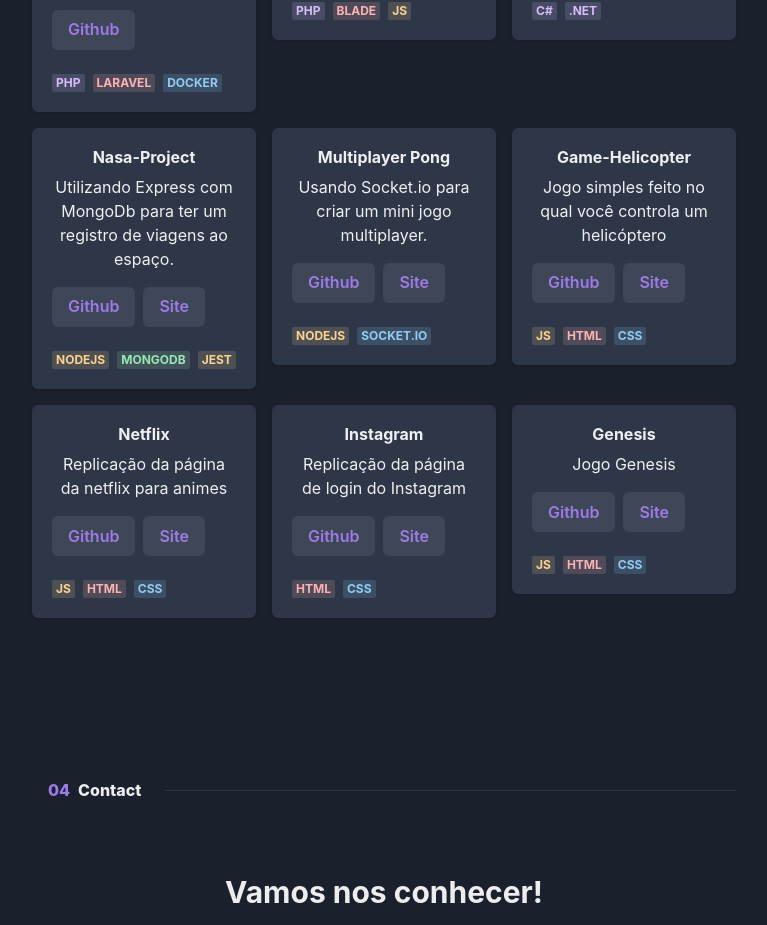
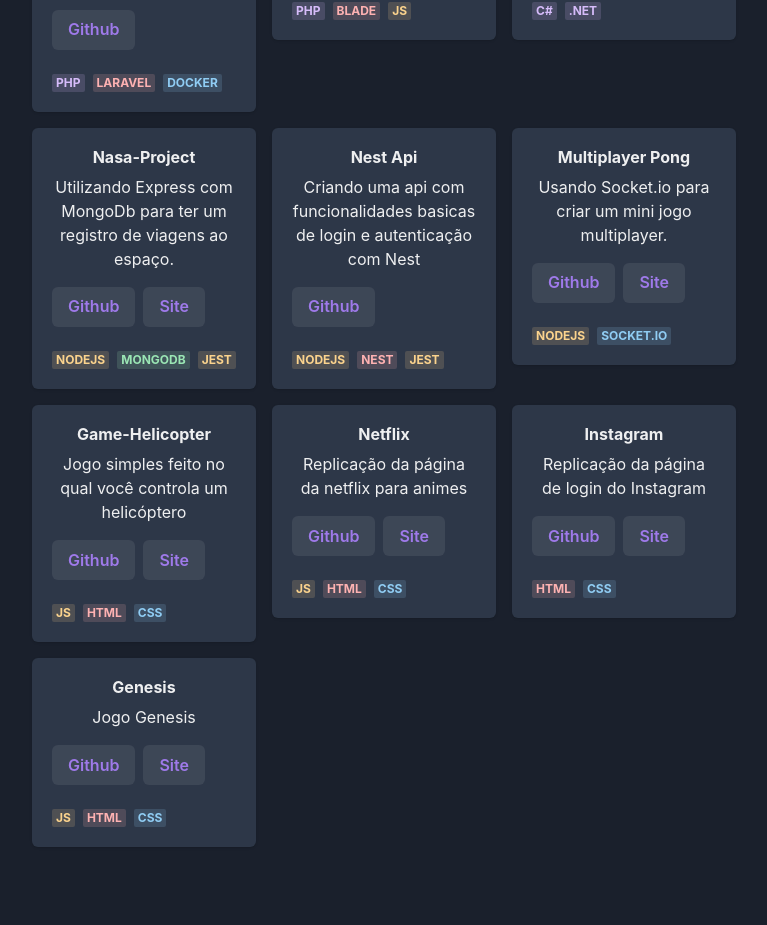
Before and after one commit to joaol23/portifolio, a Next.js app: page / in a window 1280 px wide. Shown: the part 3730-4655 px from the top of the page, without its empty margins (256-1023 px from the left). Built offline with nearby package versions, Linux system fonts and the light colour scheme.

Commit message:
new(curso): Concluindo novo curso de nest e adicionando certificado e projeto

```diff
--- a/src/data/experience/index.ts
+++ b/src/data/experience/index.ts
@@ -143,6 +143,55 @@
         ]
     },
     {
+        role: "NestJS Fundamentos - [2024]",
+        tags: ["certificates"],
+        image: "../../../assets/education/udemy.png",
+        period: {
+            begin: "Outubro 2023",
+            end: "Novembro 2023"
+        },
+        badges: [
+            {
+                text: "Node.js",
+                colorScheme: "orange"
+            },
+            {
+                text: "Nest",
+                colorScheme: "red"
+            },
+            {
+                text: "Jest",
+                colorScheme: "blue"
+            },
+            {
+                text: "TypeOrm",
+                colorScheme: "blue"
+            }
+        ],
+        items: [
+            {
+                id: "certificate_3",
+                text: "Tecnologias",
+                description: "Node.js, Nest, Jest, TypeOrm, Prisma"
+            },
+            {
+                id: "certificate_4",
+                text: "Descrição",
+                description: "Entendendo como funciona o Nest e como utilizar suas principais funcionalidades"
+            },
+            {
+                id: "certificate_5",
+                text: "Carga Horária",
+                description: "15  horas"
+            },
+            {
+                id: "certificate_6",
+                text: "Referência",
+                link: "https://www.udemy.com/certificate/UC-3016030e-07ba-467f-b14d-20c787efebbf/"
+            }
+        ]
+    },
+    {
         role: "Desenvolvimento Web PHP",
         tags: ["certificates"],
         image: "../../../assets/jobs/construsite.png",
--- a/src/data/projects/index.ts
+++ b/src/data/projects/index.ts
@@ -3,89 +3,92 @@
 export const projects: projectProps[] = [
   {
     name: "Cotemig Projects Front",
-        description: "Projeto Utilizando React e Next para mostrar os conteúdos de projetos feitos durante o curso Técnico no cotemig",
+    description:
+      "Projeto Utilizando React e Next para mostrar os conteúdos de projetos feitos durante o curso Técnico no cotemig",
     image: "../../../assets/projects/project-front.png",
     badges: [
       {
         text: "React",
-                colorScheme: "blue"
+        colorScheme: "blue",
       },
       {
         text: "Next",
-                colorScheme: "white"
+        colorScheme: "white",
       },
       {
         text: "Typescript",
-                colorScheme: "blue"
-            }
+        colorScheme: "blue",
+      },
     ],
     buttons: [
       {
-                text: 'Github',
-                href: "https://github.com/joaol23/cotemig-project-front"
+        text: "Github",
+        href: "https://github.com/joaol23/cotemig-project-front",
       },
       {
-                text: 'Site',
-                href: "https://cotemig-project-front.vercel.app"
-            }
-        ]
+        text: "Site",
+        href: "https://cotemig-project-front.vercel.app",
+      },
+    ],
   },
   {
     name: "Cotemig Projects API",
-        description: "Uma api feita para trabalhar com os projetos feitos durante o curso técnico do Cotemig",
+    description:
+      "Uma api feita para trabalhar com os projetos feitos durante o curso técnico do Cotemig",
     image: "../../../assets/projects/project-api.png",
     badges: [
       {
         text: "Node",
-                colorScheme: "green"
+        colorScheme: "green",
       },
       {
         text: "Express",
-                colorScheme: "blue"
+        colorScheme: "blue",
       },
       {
         text: "Typescript",
-                colorScheme: "blue"
-            }
+        colorScheme: "blue",
+      },
     ],
     buttons: [
       {
-                text: 'Github',
-                href: "https://github.com/joaol23/api_projects_cotemig"
+        text: "Github",
+        href: "https://github.com/joaol23/api_projects_cotemig",
       },
       {
-                text: 'Docs',
-                href: "https://api-projetos.onrender.com/doc"
-            }
-        ]
-    }
+        text: "Docs",
+        href: "https://api-projetos.onrender.com/doc",
+      },
+    ],
+  },
 ];
 
 export const others: OtherProjectsProps[] = [
   {
     name: "Projeto Laravel",
-        description: "Projeto em desenvolvimento que estou usando para praticar conhecimentos e arquiteturas com Laravel",
+    description:
+      "Projeto em desenvolvimento que estou usando para praticar conhecimentos e arquiteturas com Laravel",
     tags: ["php"],
     badges: [
       {
         text: "PHP",
-                colorScheme: "purple"
+        colorScheme: "purple",
       },
       {
         text: "Laravel",
-                colorScheme: "red"
+        colorScheme: "red",
       },
       {
         text: "Docker",
-                colorScheme: "blue"
-            }
+        colorScheme: "blue",
+      },
     ],
     buttons: [
       {
-                text: 'Github',
-                href: "https://github.com/joaol23/laravel-project"
-            }
-        ]
+        text: "Github",
+        href: "https://github.com/joaol23/laravel-project",
+      },
+    ],
   },
   {
     name: "Alura Series",
@@ -94,23 +97,23 @@
     badges: [
       {
         text: "PHP",
-                colorScheme: "purple"
+        colorScheme: "purple",
       },
       {
         text: "Blade",
-                colorScheme: "red"
+        colorScheme: "red",
       },
       {
         text: "Js",
-                colorScheme: "orange"
-            }
+        colorScheme: "orange",
+      },
     ],
     buttons: [
       {
-                text: 'Github',
-                href: "https://github.com/joaol23/laravel-alura-series"
-            }
-        ]
+        text: "Github",
+        href: "https://github.com/joaol23/laravel-alura-series",
+      },
+    ],
   },
   {
     name: "RPG",
@@ -119,47 +122,75 @@
     badges: [
       {
         text: "C#",
-                colorScheme: "purple"
+        colorScheme: "purple",
       },
       {
         text: ".Net",
-                colorScheme: "purple"
-            }
+        colorScheme: "purple",
+      },
     ],
     buttons: [
       {
-                text: 'Github',
-                href: "https://github.com/joaol23/rpg"
-            }
-        ]
-    },    {
+        text: "Github",
+        href: "https://github.com/joaol23/rpg",
+      },
+    ],
+  },
+  {
     name: "Nasa-Project",
-        description: "Utilizando Express com MongoDb para ter um registro de viagens ao espaço.",
+    description:
+      "Utilizando Express com MongoDb para ter um registro de viagens ao espaço.",
     tags: ["js"],
     badges: [
       {
         text: "NodeJs",
-                colorScheme: "orange"
+        colorScheme: "orange",
       },
       {
         text: "MongoDB",
-                colorScheme: "green"
+        colorScheme: "green",
       },
       {
         text: "Jest",
-                colorScheme: "orange"
-            }
+        colorScheme: "orange",
+      },
     ],
     buttons: [
       {
-                text: 'Github',
-                href: "https://github.com/joaol23/nasa-project"
+        text: "Github",
+        href: "https://github.com/joaol23/nasa-project",
       },
       {
-                text: 'Site',
-                href: "https://nasa-project-2by6.onrender.com/"
-            }
-        ]
+        text: "Site",
+        href: "https://nasa-project-2by6.onrender.com/",
+      },
+    ],
+  },
+  {
+    name: "Nest Api",
+    description:
+      "Criando uma api com funcionalidades basicas de login e autenticação com Nest",
+    tags: ["js"],
+    badges: [
+      {
+        text: "NodeJs",
+        colorScheme: "orange",
+      },
+      {
+        text: "Nest",
+        colorScheme: "red",
+      },
+      {
+        text: "Jest",
+        colorScheme: "orange",
+      },
+    ],
+    buttons: [
+      {
+        text: "Github",
+        href: "https://github.com/joaol23/api-nest",
+      },
+    ],
   },
   {
     name: "Multiplayer Pong",
@@ -168,23 +199,23 @@
     badges: [
       {
         text: "NodeJs",
-                colorScheme: "orange"
+        colorScheme: "orange",
       },
       {
         text: "Socket.io",
-                colorScheme: "blue"
-            }
+        colorScheme: "blue",
+      },
     ],
     buttons: [
       {
-                text: 'Github',
-                href: "https://github.com/joaol23/multiplayer-pong-game"
+        text: "Github",
+        href: "https://github.com/joaol23/multiplayer-pong-game",
       },
       {
-                text: 'Site',
-                href: "https://multiplayer-ping-pong.onrender.com/"
-            }
-        ]
+        text: "Site",
+        href: "https://multiplayer-ping-pong.onrender.com/",
+      },
+    ],
   },
   {
     name: "Game-Helicopter",
@@ -193,27 +224,27 @@
     badges: [
       {
         text: "Js",
-                colorScheme: "orange"
+        colorScheme: "orange",
       },
       {
         text: "Html",
-                colorScheme: "red"
+        colorScheme: "red",
       },
       {
         text: "Css",
-                colorScheme: "blue"
-            }
+        colorScheme: "blue",
+      },
     ],
     buttons: [
       {
-                text: 'Github',
-                href: "https://github.com/joaol23/Game-helicopter"
+        text: "Github",
+        href: "https://github.com/joaol23/Game-helicopter",
       },
       {
-                text: 'Site',
-                href: "https://joaol23.github.io/Game-helicopter"
-            }
-        ]
+        text: "Site",
+        href: "https://joaol23.github.io/Game-helicopter",
+      },
+    ],
   },
   {
     name: "Netflix",
@@ -222,27 +253,27 @@
     badges: [
       {
         text: "Js",
-                colorScheme: "orange"
+        colorScheme: "orange",
       },
       {
         text: "Html",
-                colorScheme: "red"
+        colorScheme: "red",
       },
       {
         text: "Css",
-                colorScheme: "blue"
-            }
+        colorScheme: "blue",
+      },
     ],
     buttons: [
       {
-                text: 'Github',
-                href: "https://github.com/joaol23/netflix"
+        text: "Github",
+        href: "https://github.com/joaol23/netflix",
       },
       {
-                text: 'Site',
-                href: "https://joaol23.github.io/netflix/"
-            }
-        ]
+        text: "Site",
+        href: "https://joaol23.github.io/netflix/",
+      },
+    ],
   },
   {
     name: "Instagram",
@@ -251,23 +282,23 @@
     badges: [
       {
         text: "Html",
-                colorScheme: "red"
+        colorScheme: "red",
       },
       {
         text: "Css",
-                colorScheme: "blue"
-            }
+        colorScheme: "blue",
+      },
     ],
     buttons: [
       {
-                text: 'Github',
-                href: "https://github.com/joaol23/Instagram"
+        text: "Github",
+        href: "https://github.com/joaol23/Instagram",
       },
       {
-                text: 'Site',
-                href: "https://joaol23.github.io/Instagram/"
-            }
-        ]
+        text: "Site",
+        href: "https://joaol23.github.io/Instagram/",
+      },
+    ],
   },
   {
     name: "Genesis",
@@ -276,26 +307,26 @@
     badges: [
       {
         text: "Js",
-                colorScheme: "orange"
+        colorScheme: "orange",
       },
       {
         text: "Html",
-                colorScheme: "red"
+        colorScheme: "red",
       },
       {
         text: "Css",
-                colorScheme: "blue"
-            }
+        colorScheme: "blue",
+      },
     ],
     buttons: [
       {
-                text: 'Github',
-                href: "https://github.com/joaol23/genesis-game"
+        text: "Github",
+        href: "https://github.com/joaol23/genesis-game",
       },
       {
-                text: 'Site',
-                href: "https://joaol23.github.io/genesis-game/"
-            }
-        ]
-    }
+        text: "Site",
+        href: "https://joaol23.github.io/genesis-game/",
+      },
+    ],
+  },
 ];
```
Lines whose indentation alone changed are shown as unchanged.
